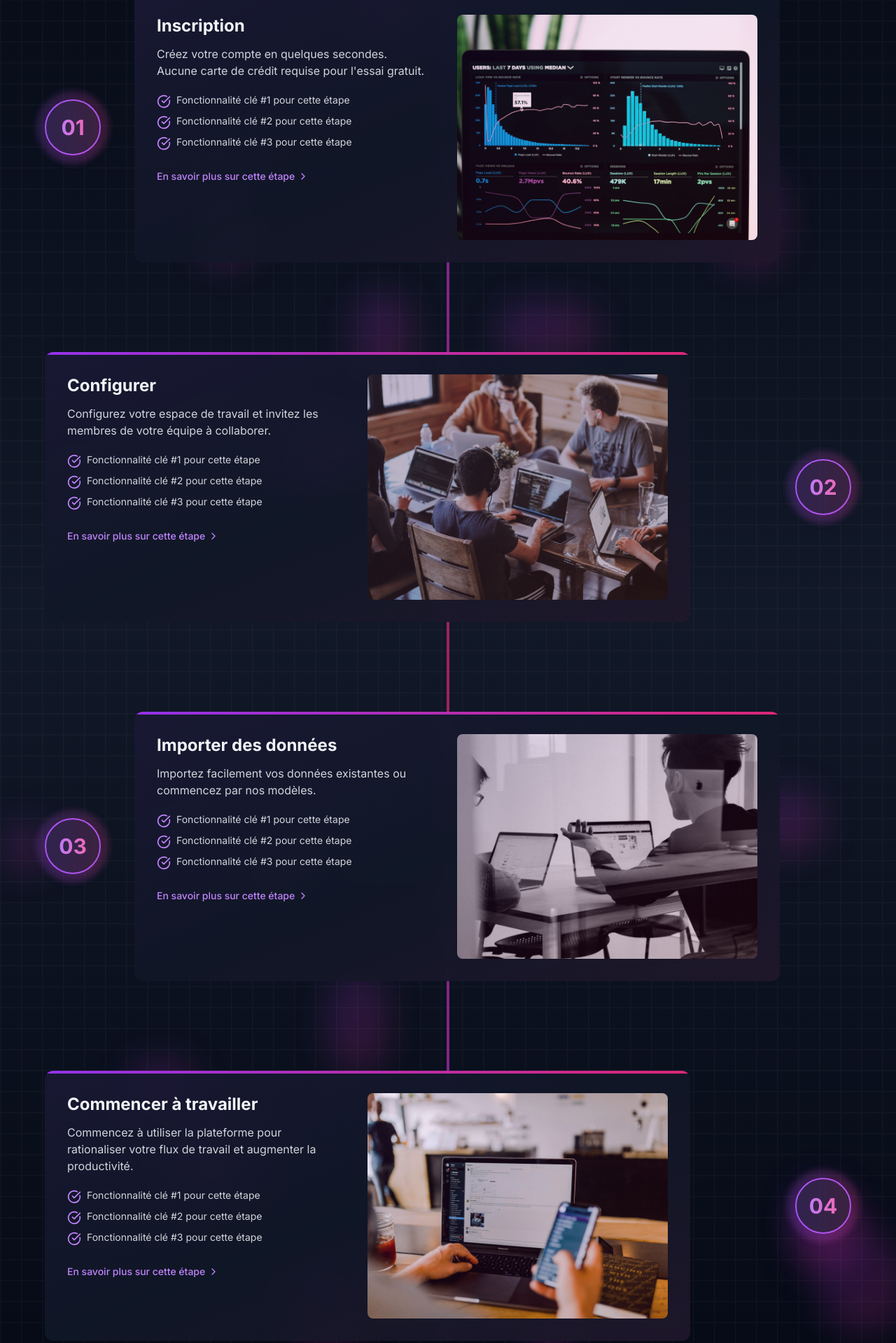
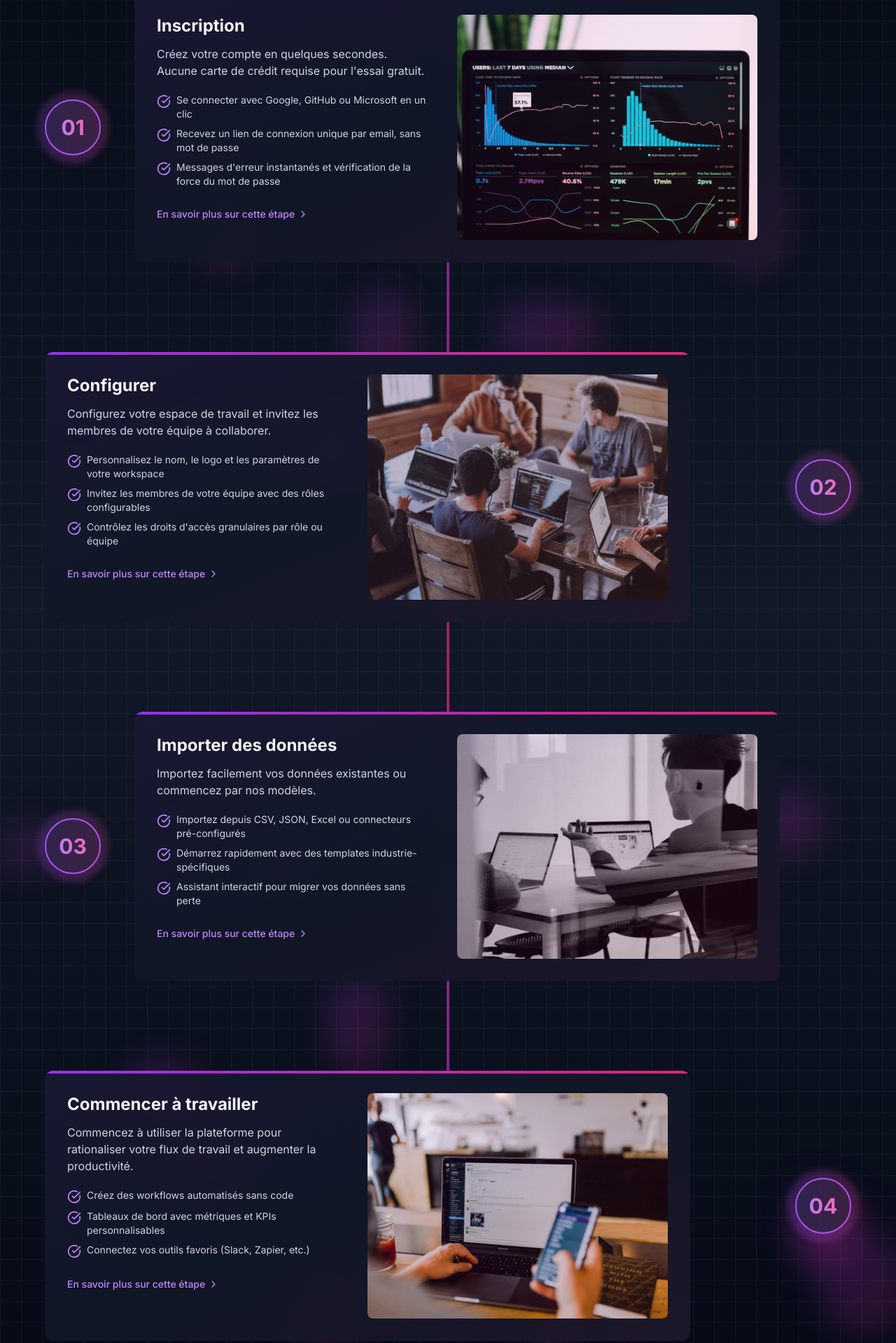
Before and after one commit to RKcodage/Pulse---Landing-page, a Next.js app: page / in a window 1280 px wide. Shown: the part 3221-5140 px from the top of the page at 70% size. Built offline with nearby package versions, Linux system fonts and the light colour scheme.

Commit message:
Step features config for each card and using it in StepCard component.

```diff
--- a/src/features/home/HowItWorks/components/StepCard.tsx
+++ b/src/features/home/HowItWorks/components/StepCard.tsx
@@ -4,6 +4,7 @@ import Image from "next/image";
 import { motion, useAnimation } from "framer-motion";
 import { CheckCircle, ChevronRight } from "lucide-react";
 import type { Step } from "@/types";
+import { stepFeaturesConfig } from "../config/step-features.config";
 
 interface StepCardProps {
   step: Step;
@@ -12,6 +13,10 @@ interface StepCardProps {
 }
 
 export function StepCard({ step, index, mainControls }: StepCardProps) {
+  const stepFeatures = stepFeaturesConfig.find(
+    (config) => config.stepNumber === step.number
+  )?.features || [];
+
   return (
     <motion.div
       variants={{
@@ -54,11 +59,11 @@ export function StepCard({ step, index, mainControls }: StepCardProps) {
                 <p className="text-gray-300">{step.description}</p>
 
                 <ul className="mt-5 space-y-2">
-                  {[1, 2, 3].map((item) => (
-                    <li key={item} className="flex items-start gap-2">
+                  {stepFeatures.map((feature) => (
+                    <li key={feature.id} className="flex items-start gap-2">
                       <CheckCircle className="h-5 w-5 text-purple-400 mt-0.5 shrink-0" />
                       <span className="text-sm text-gray-300">
-                        Fonctionnalité clé #{item} pour cette étape
+                        {feature.description}
                       </span>
                     </li>
                   ))}
--- /dev/null
+++ b/src/features/home/HowItWorks/config/step-features.config.ts
@@ -0,0 +1,80 @@
+export interface Feature {
+  id: string;
+  description: string;
+}
+
+export interface StepFeatures {
+  stepNumber: string;
+  features: Feature[];
+}
+
+export const stepFeaturesConfig: StepFeatures[] = [
+  {
+    stepNumber: "01",
+    features: [
+      {
+        id: "oauth",
+        description: "Se connecter avec Google, GitHub ou Microsoft en un clic",
+      },
+      {
+        id: "magic-link",
+        description: "Recevez un lien de connexion unique par email, sans mot de passe",
+      },
+      {
+        id: "validation",
+        description: "Messages d'erreur instantanés et vérification de la force du mot de passe",
+      },
+    ],
+  },
+  {
+    stepNumber: "02",
+    features: [
+      {
+        id: "workspace-settings",
+        description: "Personnalisez le nom, le logo et les paramètres de votre workspace",
+      },
+      {
+        id: "team-invite",
+        description: "Invitez les membres de votre équipe avec des rôles configurables",
+      },
+      {
+        id: "permissions",
+        description: "Contrôlez les droits d'accès granulaires par rôle ou équipe",
+      },
+    ],
+  },
+  {
+    stepNumber: "03",
+    features: [
+      {
+        id: "data-import",
+        description: "Importez depuis CSV, JSON, Excel ou connecteurs pré-configurés",
+      },
+      {
+        id: "templates",
+        description: "Démarrez rapidement avec des templates industrie-spécifiques",
+      },
+      {
+        id: "migration-guide",
+        description: "Assistant interactif pour migrer vos données sans perte",
+      },
+    ],
+  },
+  {
+    stepNumber: "04",
+    features: [
+      {
+        id: "automation",
+        description: "Créez des workflows automatisés sans code",
+      },
+      {
+        id: "analytics",
+        description: "Tableaux de bord avec métriques et KPIs personnalisables",
+      },
+      {
+        id: "integrations",
+        description: "Connectez vos outils favoris (Slack, Zapier, etc.)",
+      },
+    ],
+  },
+];
```
